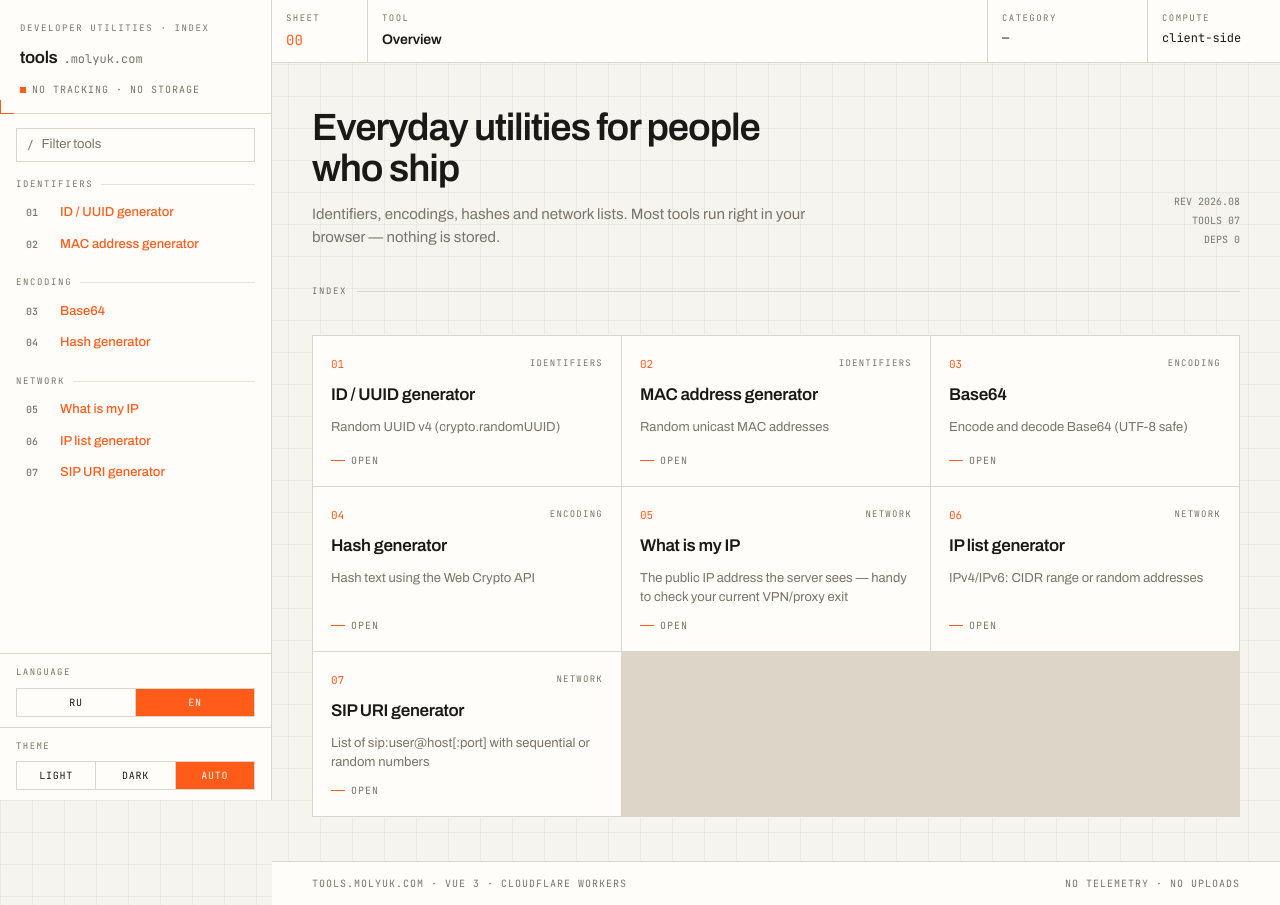
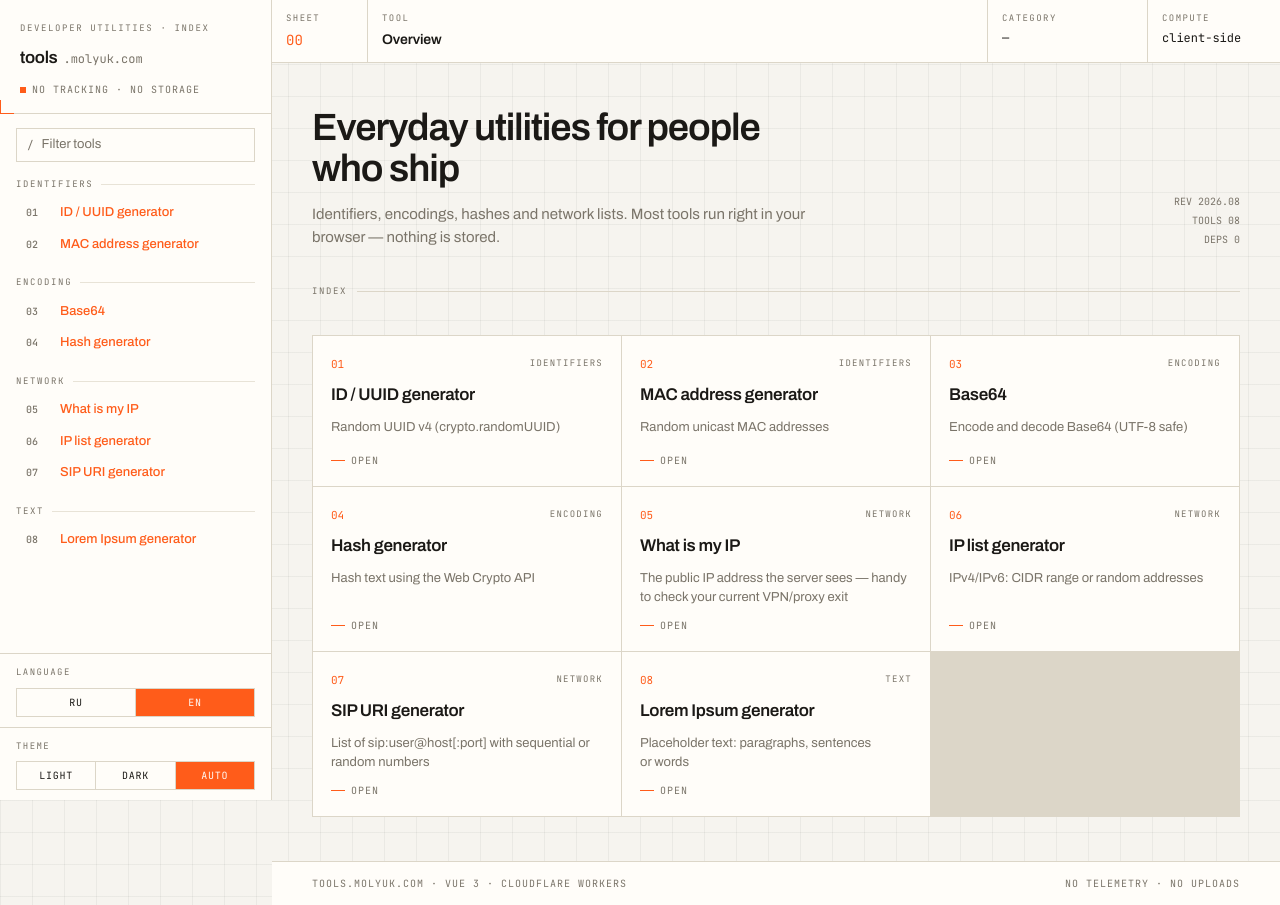
Before and after one commit to andrewmolyuk/tools.molyuk.com, a Vue app: page / in a window 1280 px wide. Built offline with nearby package versions, Linux system fonts and the light colour scheme.

Commit message:
Add Lorem Ipsum generator tool
Client-side placeholder-text generator (paragraphs/sentences/words,
optional classic "Lorem ipsum dolor sit amet..." opener) built from a
fixed lorem-ipsum word bank. Doesn't fit the existing three
categories, so adds a fourth ("Text") to CategoryId/CATEGORY_ORDER.

```diff
--- a/src/i18n/messages.ts
+++ b/src/i18n/messages.ts
@@ -39,6 +39,7 @@ export const messages = {
       identifiers: 'Идентификаторы',
       encoding: 'Кодирование',
       network: 'Сеть',
+      text: 'Текст',
     },
     tools: {
       idGenerator: {
@@ -114,6 +115,16 @@ export const messages = {
         loading: 'Определяем…',
         error: 'Не удалось определить IP. Доступно только на задеплоенном сайте (нужен Cloudflare Worker).',
       },
+      loremIpsum: {
+        name: 'Lorem Ipsum генератор',
+        description: 'Текст-рыба: абзацы, предложения или слова',
+        unit: 'Единица',
+        unitParagraphs: 'Абзацы',
+        unitSentences: 'Предложения',
+        unitWords: 'Слова',
+        count: 'Количество',
+        startWithLorem: 'Начинать с «Lorem ipsum dolor sit amet…»',
+      },
     },
     errors: {
       invalidInput: 'Некорректный ввод',
@@ -166,6 +177,7 @@ export const messages = {
       identifiers: 'Identifiers',
       encoding: 'Encoding',
       network: 'Network',
+      text: 'Text',
     },
     tools: {
       idGenerator: {
@@ -241,6 +253,16 @@ export const messages = {
         loading: 'Detecting…',
         error: 'Could not detect your IP. Only works on the deployed site (needs the Cloudflare Worker).',
       },
+      loremIpsum: {
+        name: 'Lorem Ipsum generator',
+        description: 'Placeholder text: paragraphs, sentences or words',
+        unit: 'Unit',
+        unitParagraphs: 'Paragraphs',
+        unitSentences: 'Sentences',
+        unitWords: 'Words',
+        count: 'Count',
+        startWithLorem: 'Start with "Lorem ipsum dolor sit amet…"',
+      },
     },
     errors: {
       invalidInput: 'Invalid input',
--- /dev/null
+++ b/src/tools/lorem-ipsum/LoremIpsumGenerator.vue
@@ -0,0 +1,72 @@
+<script setup lang="ts">
+import { ref } from 'vue'
+import { useI18n } from 'vue-i18n'
+import ToolPage from '../../components/ToolPage.vue'
+import ToolPanel from '../../components/ToolPanel.vue'
+import OutputBar from '../../components/OutputBar.vue'
+import { generateLorem, type LoremUnit } from './lorem'
+
+const { t } = useI18n()
+
+const unit = ref<LoremUnit>('paragraphs')
+const count = ref(3)
+const startWithLorem = ref(true)
+const output = ref('')
+
+function generate() {
+  output.value = generateLorem(unit.value, count.value, startWithLorem.value)
+}
+
+generate()
+</script>
+
+<template>
+  <ToolPage :title="t('tools.loremIpsum.name')" :description="t('tools.loremIpsum.description')">
+    <ToolPanel>
+      <label class="flex flex-col gap-1.5">
+        <span class="font-mono text-[9px] tracking-[.16em] text-mute uppercase">{{
+          t('tools.loremIpsum.unit')
+        }}</span>
+        <select
+          v-model="unit"
+          class="border border-line bg-field px-2.5 py-1.5 font-mono text-[13px] outline-none"
+        >
+          <option value="paragraphs">{{ t('tools.loremIpsum.unitParagraphs') }}</option>
+          <option value="sentences">{{ t('tools.loremIpsum.unitSentences') }}</option>
+          <option value="words">{{ t('tools.loremIpsum.unitWords') }}</option>
+        </select>
+      </label>
+      <label class="flex flex-col gap-1.5">
+        <span class="font-mono text-[9px] tracking-[.16em] text-mute uppercase">{{
+          t('tools.loremIpsum.count')
+        }}</span>
+        <input
+          v-model.number="count"
+          type="number"
+          min="1"
+          max="50"
+          class="w-24 border border-line bg-field px-2.5 py-1.5 font-mono text-[13px] outline-none"
+        />
+      </label>
+      <label class="flex items-center gap-2 pb-2 text-[13px]">
+        <input v-model="startWithLorem" type="checkbox" class="h-3.5 w-3.5" />
+        {{ t('tools.loremIpsum.startWithLorem') }}
+      </label>
+      <button
+        type="button"
+        class="ml-auto cursor-pointer border border-accent bg-accent px-[18px] py-2 font-mono text-[11px] tracking-[.12em] text-onaccent uppercase transition hover:opacity-90"
+        @click="generate"
+      >
+        {{ t('common.generate') }}
+      </button>
+    </ToolPanel>
+
+    <OutputBar :copy-text="output || undefined" />
+    <textarea
+      readonly
+      rows="16"
+      :value="output"
+      class="w-full resize-y border border-line bg-panel px-3.5 py-3 text-[14px] leading-[1.65] outline-none"
+    />
+  </ToolPage>
+</template>
--- /dev/null
+++ b/src/tools/lorem-ipsum/index.ts
@@ -0,0 +1,13 @@
+import { defineAsyncComponent } from 'vue'
+import type { ToolMeta } from '../types'
+
+export const meta: ToolMeta = {
+  slug: 'lorem-ipsum',
+  nameKey: 'tools.loremIpsum.name',
+  descriptionKey: 'tools.loremIpsum.description',
+  categoryId: 'text',
+  order: 8,
+  compute: 'client',
+}
+
+export const component = defineAsyncComponent(() => import('./LoremIpsumGenerator.vue'))
--- /dev/null
+++ b/src/tools/lorem-ipsum/lorem.ts
@@ -0,0 +1,79 @@
+const WORDS = [
+  'lorem', 'ipsum', 'dolor', 'sit', 'amet', 'consectetur', 'adipiscing', 'elit', 'sed', 'do',
+  'eiusmod', 'tempor', 'incididunt', 'ut', 'labore', 'et', 'dolore', 'magna', 'aliqua', 'enim',
+  'ad', 'minim', 'veniam', 'quis', 'nostrud', 'exercitation', 'ullamco', 'laboris', 'nisi',
+  'aliquip', 'ex', 'ea', 'commodo', 'consequat', 'duis', 'aute', 'irure', 'in', 'reprehenderit',
+  'voluptate', 'velit', 'esse', 'cillum', 'eu', 'fugiat', 'nulla', 'pariatur', 'excepteur',
+  'sint', 'occaecat', 'cupidatat', 'non', 'proident', 'sunt', 'culpa', 'qui', 'officia',
+  'deserunt', 'mollit', 'anim', 'id', 'est', 'laborum',
+]
+
+const OPENER = 'Lorem ipsum dolor sit amet, consectetur adipiscing elit.'
+const OPENER_WORDS = ['lorem', 'ipsum', 'dolor', 'sit', 'amet', 'consectetur', 'adipiscing', 'elit']
+
+export function clampCount(n: number): number {
+  if (!Number.isFinite(n)) return 1
+  return Math.min(Math.max(Math.trunc(n), 1), 50)
+}
+
+function pick<T>(arr: T[]): T {
+  return arr[Math.floor(Math.random() * arr.length)]
+}
+
+function randomWords(n: number): string[] {
+  return Array.from({ length: n }, () => pick(WORDS))
+}
+
+function capitalize(s: string): string {
+  return s.charAt(0).toUpperCase() + s.slice(1)
+}
+
+function buildSentence(wordCount: number): string {
+  const words = randomWords(wordCount)
+  if (wordCount > 6) {
+    const commaPos = 2 + Math.floor(Math.random() * (wordCount - 5))
+    words[commaPos] += ','
+  }
+  return capitalize(words.join(' ')) + '.'
+}
+
+function randomSentence(): string {
+  return buildSentence(6 + Math.floor(Math.random() * 9))
+}
+
+function randomParagraph(): string {
+  const sentenceCount = 3 + Math.floor(Math.random() * 5)
+  return Array.from({ length: sentenceCount }, randomSentence).join(' ')
+}
+
+export type LoremUnit = 'paragraphs' | 'sentences' | 'words'
+
+export function generateLorem(unit: LoremUnit, count: number, startWithLorem: boolean): string {
+  const n = clampCount(count)
+
+  if (unit === 'words') {
+    const words =
+      startWithLorem && n <= OPENER_WORDS.length
+        ? OPENER_WORDS.slice(0, n)
+        : startWithLorem
+          ? [...OPENER_WORDS, ...randomWords(n - OPENER_WORDS.length)]
+          : randomWords(n)
+    return capitalize(words.join(' ')) + '.'
+  }
+
+  if (unit === 'sentences') {
+    const sentences = Array.from({ length: n }, (_, i) =>
+      i === 0 && startWithLorem ? OPENER : randomSentence(),
+    )
+    return sentences.join(' ')
+  }
+
+  const paragraphs = Array.from({ length: n }, (_, i) => {
+    if (i === 0 && startWithLorem) {
+      const extra = Array.from({ length: 2 + Math.floor(Math.random() * 4) }, randomSentence)
+      return [OPENER, ...extra].join(' ')
+    }
+    return randomParagraph()
+  })
+  return paragraphs.join('\n\n')
+}
--- a/src/tools/registry.ts
+++ b/src/tools/registry.ts
@@ -13,7 +13,7 @@ const modules = import.meta.glob<ToolModule>('./*/index.ts', { eager: true })
 
 export const tools: ToolModule[] = Object.values(modules).sort((a, b) => a.meta.order - b.meta.order)
 
-export const CATEGORY_ORDER: CategoryId[] = ['identifiers', 'encoding', 'network']
+export const CATEGORY_ORDER: CategoryId[] = ['identifiers', 'encoding', 'network', 'text']
 
 export interface ToolGroup {
   categoryId: CategoryId
--- a/src/tools/types.ts
+++ b/src/tools/types.ts
@@ -1,4 +1,4 @@
-export type CategoryId = 'identifiers' | 'encoding' | 'network'
+export type CategoryId = 'identifiers' | 'encoding' | 'network' | 'text'
 export type ComputeLocation = 'client' | 'edge'
 
 export interface ToolMeta {
```
